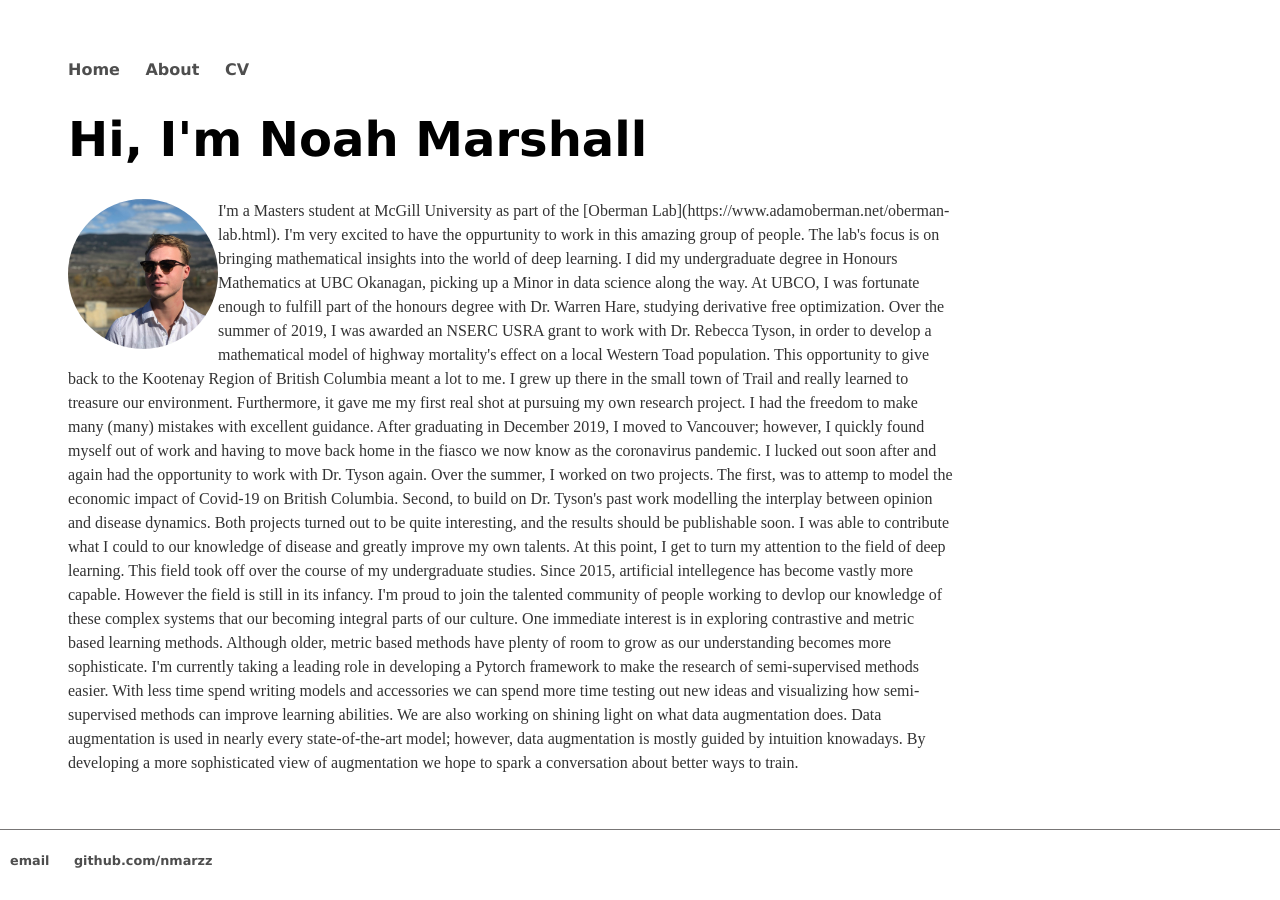
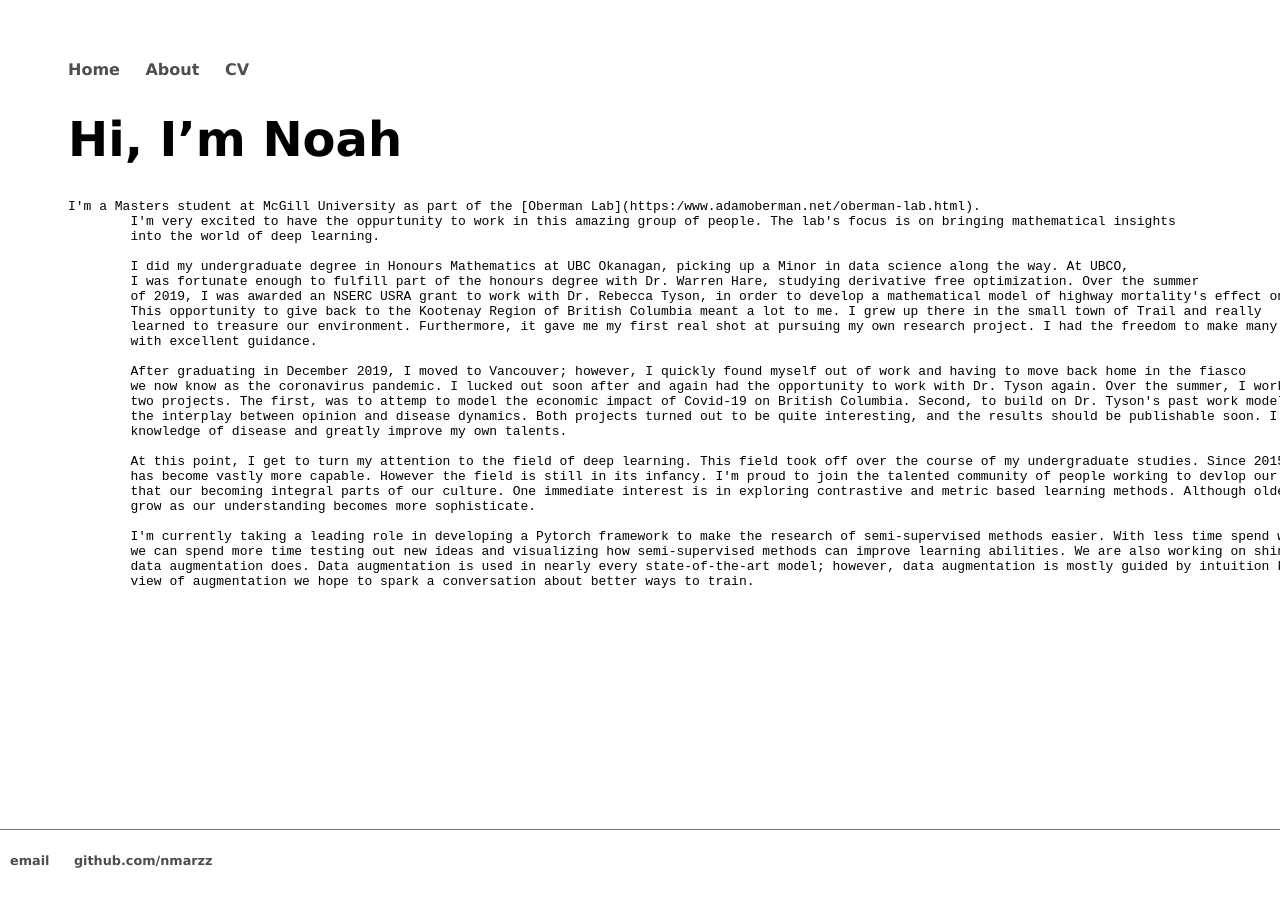
Before and after one commit to nmarzz/nmarzz.github.io, a Jekyll site: the page built from about.md, in a window 1280 px wide. Built offline with Jekyll 4.4.1, drawn with Linux system fonts in a browser that asks for light colours.

Commit message:
about in md

```diff
--- a/about.html
+++ b/about.md
@@ -2,13 +2,10 @@
 layout: default
 title: About me
 ---
-<div class="blurb">
-	<h1>Hi, I'm Noah Marshall</h1>
-	<div class="image-cropper">
-	  <img src="headshot.jpg" class="rounded" />
-	</div>
 
-	<p>I'm a Masters student at McGill University as part of the [Oberman Lab](https://www.adamoberman.net/oberman-lab.html).
+# Hi, I'm Noah
+
+	I'm a Masters student at McGill University as part of the [Oberman Lab](https:/www.adamoberman.net/oberman-lab.html).
 		I'm very excited to have the oppurtunity to work in this amazing group of people. The lab's focus is on bringing mathematical insights
 		into the world of deep learning.
 
@@ -34,6 +31,3 @@
 		we can spend more time testing out new ideas and visualizing how semi-supervised methods can improve learning abilities. We are also working on shining light on what
 		data augmentation does. Data augmentation is used in nearly every state-of-the-art model; however, data augmentation is mostly guided by intuition knowadays. By developing a more sophisticated
 		view of augmentation we hope to spark a conversation about better ways to train.
-
-	</p>
-</div><!-- /.blurb -->
--- a/css/main.css
+++ b/css/main.css
@@ -70,6 +70,7 @@
     font-family:'Verdana', 'Geneva', 'Sans-Serif';
 }
 p {
+    font-family:'Verdana', 'Geneva', 'Sans-Serif';
     font-size: 1em;
     line-height: 1.5em;
     color: #333;
```
